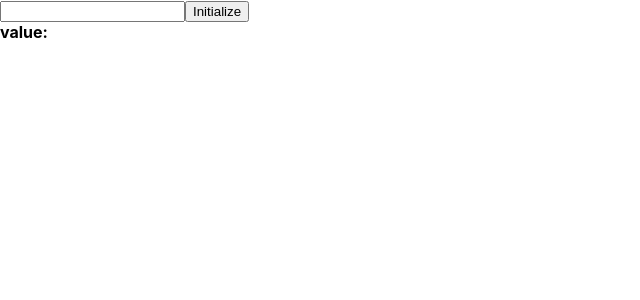
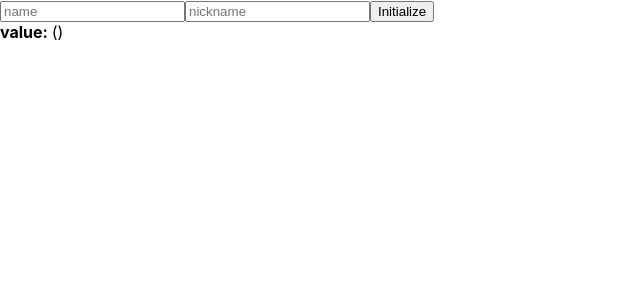
Before and after one commit to sejoonkim/react_tutorial, a React (Create React App) app: page / in a window 1280 px wide. Shown: the top 300 px of the page, without its empty margins (0-640 px from the left). Built offline with nearby package versions, Linux system fonts and the light colour scheme.

Commit message:
Handling multi-inputs: update Object, immutability

```diff
--- a/src/InputSample.js
+++ b/src/InputSample.js
@@ -1,23 +1,70 @@
 import React, { useState } from 'react';
 
 function InputSample() {
-    const [text, setText] = useState('');
+    const [inputs, setInputs] = useState({
+        // set default values
+        name: '',
+        nickname: '',
+    });
+
+    // use destructuring assignment to extract values
+    const { name, nickname } = inputs;
+
+    // const [text, setText] = useState('');
 
     const onChange = (e) => {
-        setText(e.target.value);
+        // use destructuring assignment to exract values from e.target
+        const { name, value } = e.target;
+
+        setInputs({
+            ...inputs,
+            [name]: value,
+        })
+
+
+        // const nextInputs = {
+        //     ...inputs,
+        //     [name]: value,
+        // };
+
+        //setInputs(nextInputs);
+
+
+        // console.log(e.target.name);
+        // console.log(e.target.value);
+        // setText(e.target.value);
     };
 
     const onReset = () => {
-        setText('');
+        setInputs({
+            name: '',
+            nickname: '',
+        });
+
+
+        // setText('');
     };
 
     return (
         <div>
-            <input onChange={onChange} value={text} />
+            <input
+                name="name"
+                placeholder="name"
+                onChange={onChange}
+                value={name}
+            />
+            <input
+                name="nickname"
+                placeholder="nickname"
+                onChange={onChange}
+                value={nickname}
+            />
+            {/* <input onChange={onChange} value={text} /> */}
             <button onClick={onReset}>Initialize</button>
             <div>
                 <b>value: </b>
-                {text}
+                {name} ({nickname})
+                {/* {text} */}
             </div>
         </div>
     );
```
